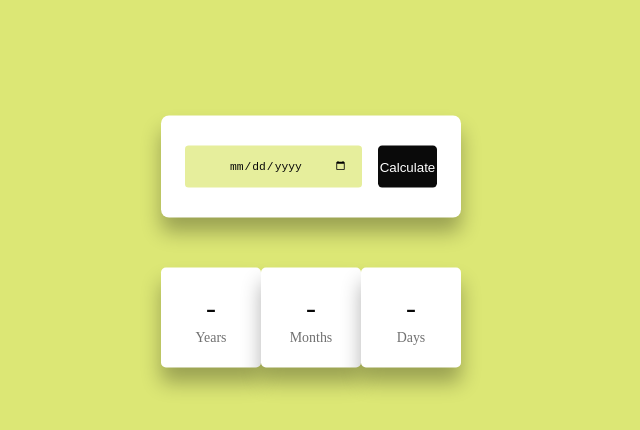
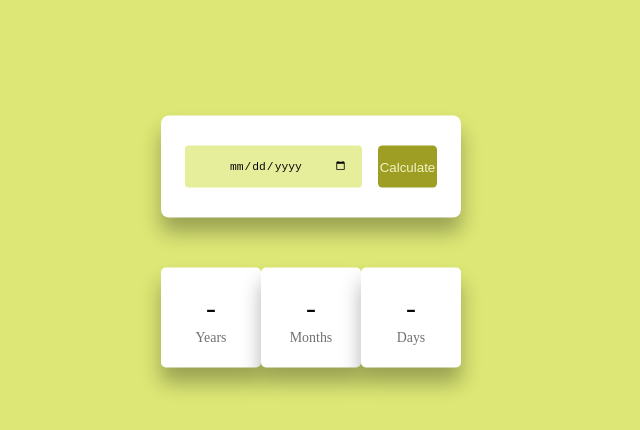
Before and after one commit to KushaRa/CodeAlpha_AgeCalculator, a plain HTML site: page Index.html in a window 1280 px wide. Shown: the part 108-538 px from the top of the page, without its empty margins (254-894 px from the left). Drawn offline with Linux system fonts and the light colour scheme.

Commit message:
change bg2

```diff
--- a/style.css
+++ b/style.css
@@ -53,8 +53,8 @@ input {
   font-size: 0.87em;
 }
 button {
-  color: #ffffff;
-  background-color: #0a0a0a;
+  color: #F0F4C3;
+  background-color: #9E9D24;
 }
 
 .output-wrapper{
```
